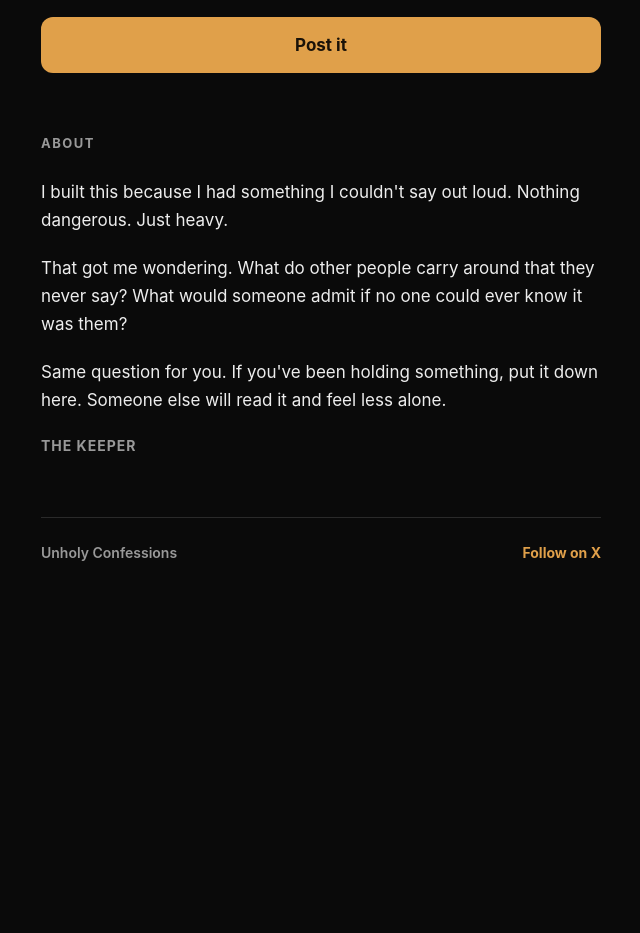
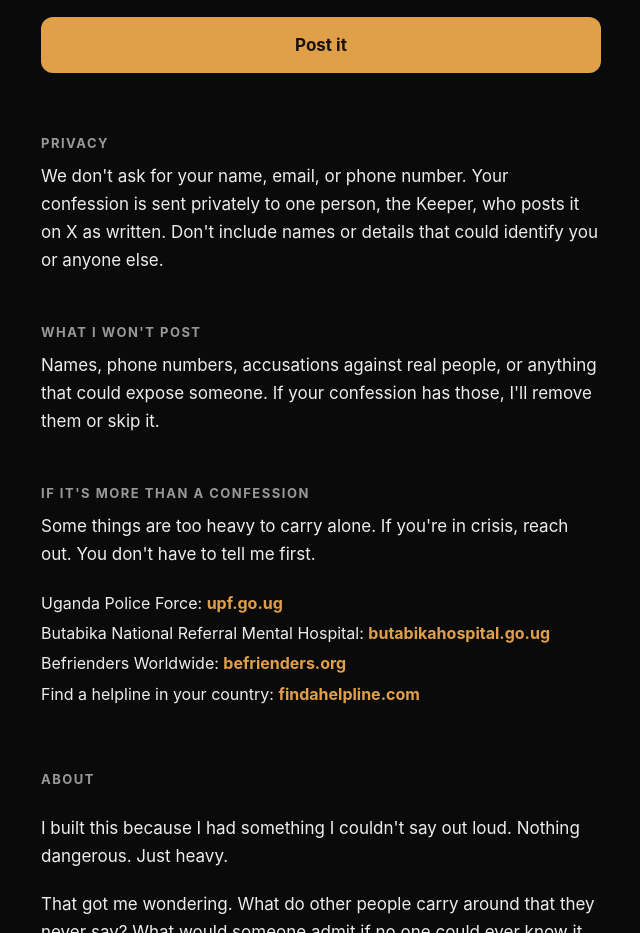
Before and after one commit to zioneddie/unholy-confessions, a website: page index.html in a window 1280 px wide. Shown: the part 1060-1993 px from the top of the page, without its empty margins (319-959 px from the left). Before the commit the page ends 1704 px from the top, so only its background shows below. Drawn offline with Linux system fonts and the light colour scheme.

Commit message:
Add privacy, rules, and help sections to index.html
Added sections for privacy, rules, and help with relevant information and links.

```diff
--- a/index.html
+++ b/index.html
@@ -96,6 +96,30 @@
     margin: 0 0 24px;
     font-weight: 500;
   }
+
+  /* Info sections (privacy, rules, help) */
+  .info p {
+    font-size: 17px;
+    line-height: 1.65;
+    color: var(--text);
+    margin: 0 0 20px;
+    max-width: 52ch;
+  }
+  .info ul {
+    list-style: none;
+    padding: 0;
+    margin: 0;
+    font-size: 16px;
+    line-height: 1.9;
+    color: var(--text);
+  }
+  .info ul a {
+    color: var(--accent);
+    text-decoration: none;
+    font-weight: 700;
+    transition: color 0.2s;
+  }
+  .info ul a:hover { color: var(--accent-hover); }
 
   /* X CTA */
   .x-cta {
@@ -387,6 +411,27 @@
     </form>
   </section>
 
+  <section id="privacy" class="info" style="margin-top: 60px;">
+    <div class="section-head">Privacy</div>
+    <p>We don't ask for your name, email, or phone number. Your confession is sent privately to one person, the Keeper, who posts it on X as written. Don't include names or details that could identify you or anyone else.</p>
+  </section>
+
+  <section id="rules" class="info" style="margin-top: 48px;">
+    <div class="section-head">What I won't post</div>
+    <p>Names, phone numbers, accusations against real people, or anything that could expose someone. If your confession has those, I'll remove them or skip it.</p>
+  </section>
+
+  <section id="help" class="info" style="margin-top: 48px;">
+    <div class="section-head">If it's more than a confession</div>
+    <p>Some things are too heavy to carry alone. If you're in crisis, reach out. You don't have to tell me first.</p>
+    <ul>
+      <li>Uganda Police Force: <a href="https://www.upf.go.ug" target="_blank" rel="noopener">upf.go.ug</a></li>
+      <li>Butabika National Referral Mental Hospital: <a href="https://www.butabikahospital.go.ug" target="_blank" rel="noopener">butabikahospital.go.ug</a></li>
+      <li>Befrienders Worldwide: <a href="https://befrienders.org" target="_blank" rel="noopener">befrienders.org</a></li>
+      <li>Find a helpline in your country: <a href="https://findahelpline.com" target="_blank" rel="noopener">findahelpline.com</a></li>
+    </ul>
+  </section>
+
   <section id="about" class="about" style="margin-top: 60px;">
     <div class="section-head" style="margin-bottom: 24px;">About</div>
 
@@ -409,7 +454,7 @@
 <div id="success-overlay" class="modal-overlay" role="dialog" aria-modal="true">
   <div class="modal">
     <h2>Received.</h2>
-    <p>Received. The Keeper will post it on X.</p>
+    <p>The Keeper will post it on X.</p>
     <div class="hint">tap anywhere to close</div>
   </div>
 </div>
@@ -556,4 +601,4 @@
 </script>
 
 </body>
-  </html>
+</html>
```
